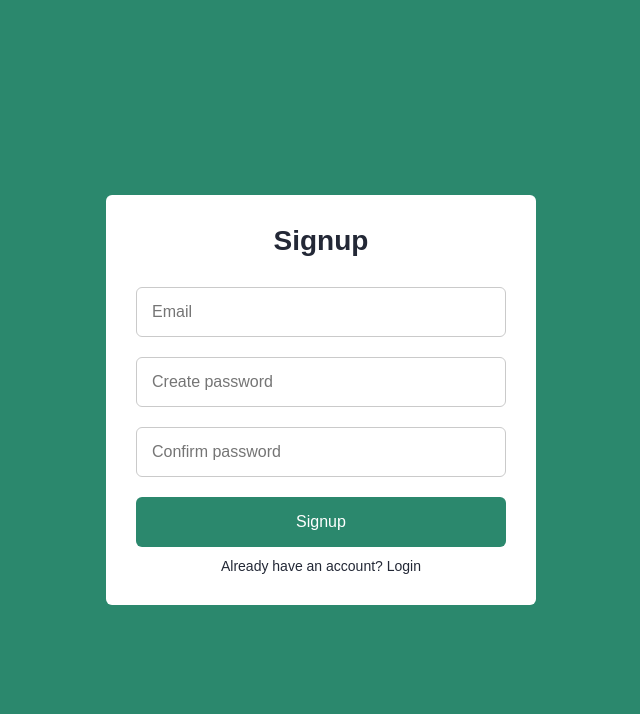
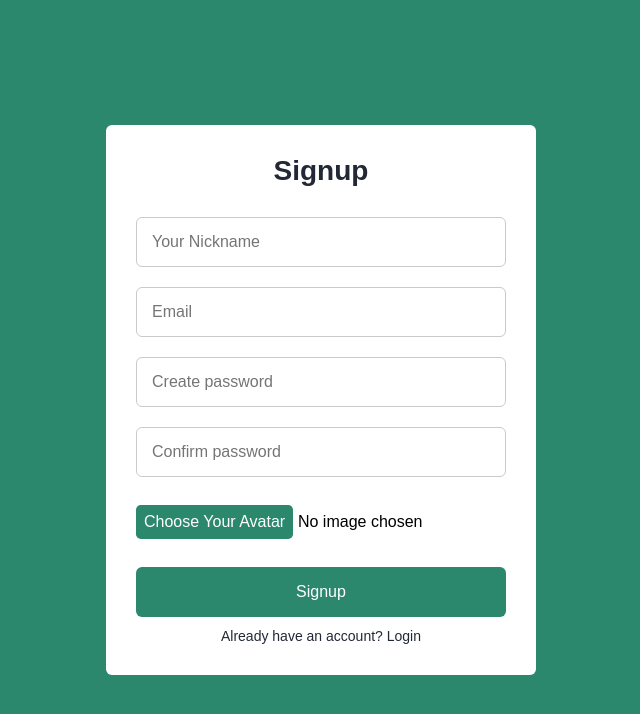
Before and after one commit to Kienns-work/ChatApp-09, a React (Create React App) app in the folder client/: page /register in a window 1280 px wide. Shown: the top 714 px of the page, without its empty margins (319-959 px from the left). Built offline with nearby package versions, Linux system fonts and the light colour scheme; no server answers.

Commit message:
fixed createUser issue

```diff
--- a/client/src/config/firebaseConfig.js
+++ b/client/src/config/firebaseConfig.js
@@ -1,5 +1,7 @@
 import { initializeApp } from "firebase/app";
 import { getAuth } from 'firebase/auth';
+import {getStorage} from 'firebase/storage';
+import {getFirestore} from 'firebase/firestore';
 
 const firebaseConfig = {
   apiKey: "AIzaSyCp2X7WJdY9wLJw_AAl2kiup3hHHHi-3Ug",
@@ -12,3 +14,5 @@ const firebaseConfig = {
 const app = initializeApp(firebaseConfig);
 
 export const auth = getAuth(app);
+export const storage = getStorage();
+export const db = getFirestore();
--- a/client/src/pages/Auth/Register.jsx
+++ b/client/src/pages/Auth/Register.jsx
@@ -1,13 +1,92 @@
-import React from "react";
-import {Link} from 'react-router-dom';
+import React, { useState } from "react";
+import { Link } from "react-router-dom";
+import { auth,db,storage } from "../../config/firebaseConfig";
+import { createUserWithEmailAndPassword, updateProfile} from "firebase/auth";
+import {
+  getStorage,
+  ref,
+  uploadBytesResumable,
+  getDownloadURL,
+} from "firebase/storage";
+
+import {doc, setDoc} from 'firebase/firestore';
 
 function Register() {
+  const [fileChosen, setFileChosen] = useState("No image chosen");
+  const [imageData, setImageData] = useState("");
+
+  const handleFileChosen = (e) => {
+    const file = e.target.files[0];
+    setFileChosen(file.name);
+    const reader = new FileReader();
+    reader.readAsDataURL(file);
+    reader.onloadend = () => {
+      setImageData(reader.result);
+    };
+  };
+
+  const handleOnSubmit = async (e) => {
+    e.preventDefault();
+    const displayName = e.target[0].value;
+    const email = e.target[1].value;
+    const password = e.target[2].value;
+    const avatar = e.target[4].files[0];
+
+    try {
+      console.log(email);
+      const res = await createUserWithEmailAndPassword(auth, email, password).then((res) => {
+        console.log('Rẽ vào nhánh đúng của createUserwithEmail');
+        return res;
+      }).catch((err) => {
+        console.log("rẽ vào nhánh sai của createUserwithEmail");
+        console.log(err)
+      });
+
+      const storageRef = ref(storage, displayName);
+
+      const uploadTask = uploadBytesResumable(storageRef, avatar);
+      uploadTask.on(
+        (error) => {
+          console.log(error);
+        },
+        () => {
+          console.log("Chỗ này chạy vào phần đúng của uploadTask");
+          getDownloadURL(uploadTask.snapshot.ref).then(async (downloadURL) => {
+            console.log("Con của phần đúng uploadTask ");
+            console.log(res);
+            await updateProfile(res.user,{
+                displayName,
+                photoURL: downloadURL,
+            });
+            await setDoc(doc(db,"users",res.user.uid),{
+              uid: res.user.uid,
+              displayName: displayName,
+              email: email,
+              photoURL: downloadURL,
+            })
+          });
+        }
+      );
+    } catch (err) {
+      console.log("Rẽ vào nhánh sai");
+    }
+  };
+
+
   return (
     <section className="container forms">
       <div className="form signup">
         <div className="form-content">
           <header>Signup</header>
-          <form action="#">
+          <form onSubmit={handleOnSubmit}>
+            <div className="field input-field">
+              <input
+                type="text"
+                placeholder="Your Nickname"
+                className="input"
+              />
+            </div>
+
             <div className="field input-field">
               <input type="email" placeholder="Email" className="input" />
             </div>
@@ -28,6 +107,18 @@ function Register() {
               />
               <i className="bx bx-hide eye-icon"></i>
             </div>
+            <div className="field file-field input-field">
+              <input type="file" id="file" hidden onChange={handleFileChosen} />
+              <label htmlFor="file">Choose Your Avatar</label>
+              <span className="file-chosen">{fileChosen}</span>
+              {imageData && (
+                <img
+                  src={imageData}
+                  className="chosen-image"
+                  alt="Chosen File"
+                />
+              )}
+            </div>
 
             <div className="field button-field">
               <button>Signup</button>
@@ -36,14 +127,13 @@ function Register() {
 
           <div className="form-link">
             <span>
-              Already have an account? { " "}
+              Already have an account?{" "}
               <Link to="/login" className="link login-link">
                 Login
               </Link>
             </span>
           </div>
         </div>
-
       </div>
     </section>
   );
--- a/client/src/pages/Auth/auth.scss
+++ b/client/src/pages/Auth/auth.scss
@@ -163,3 +163,34 @@ button.google {
 		padding: 20px 10px;
 	}
 }
+
+
+  .file-chosen{
+    margin-left: 0.3rem;
+    font-family: sans-serif;
+  }
+  .file-field {
+    display: flex;
+    align-items: center;
+    label {
+        background-color: $mainColor;
+        color: white;
+        padding: 0.5rem;
+        font-family: sans-serif;
+        border-radius: 0.3rem;
+        cursor: pointer;
+        display:inline-block;
+
+    }
+    .chosen-image {
+        width: 3rem;
+        height: 3rem;
+        border-radius:50%;
+        display: inline-block;
+        margin-left:1rem;
+    }
+    .file-chosen{
+        margin-left: 0.3rem;
+        font-family: sans-serif;
+    }
+  }
```
